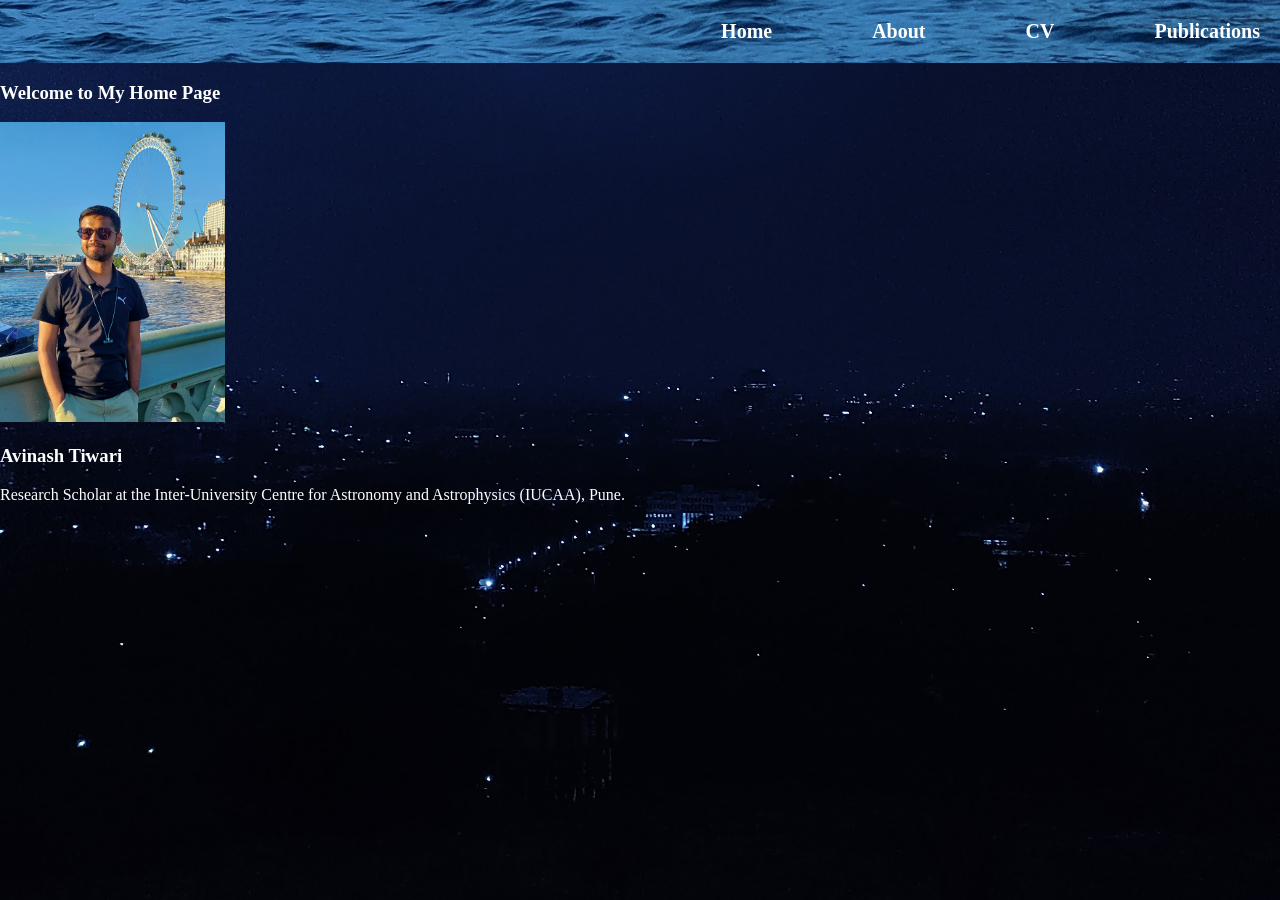
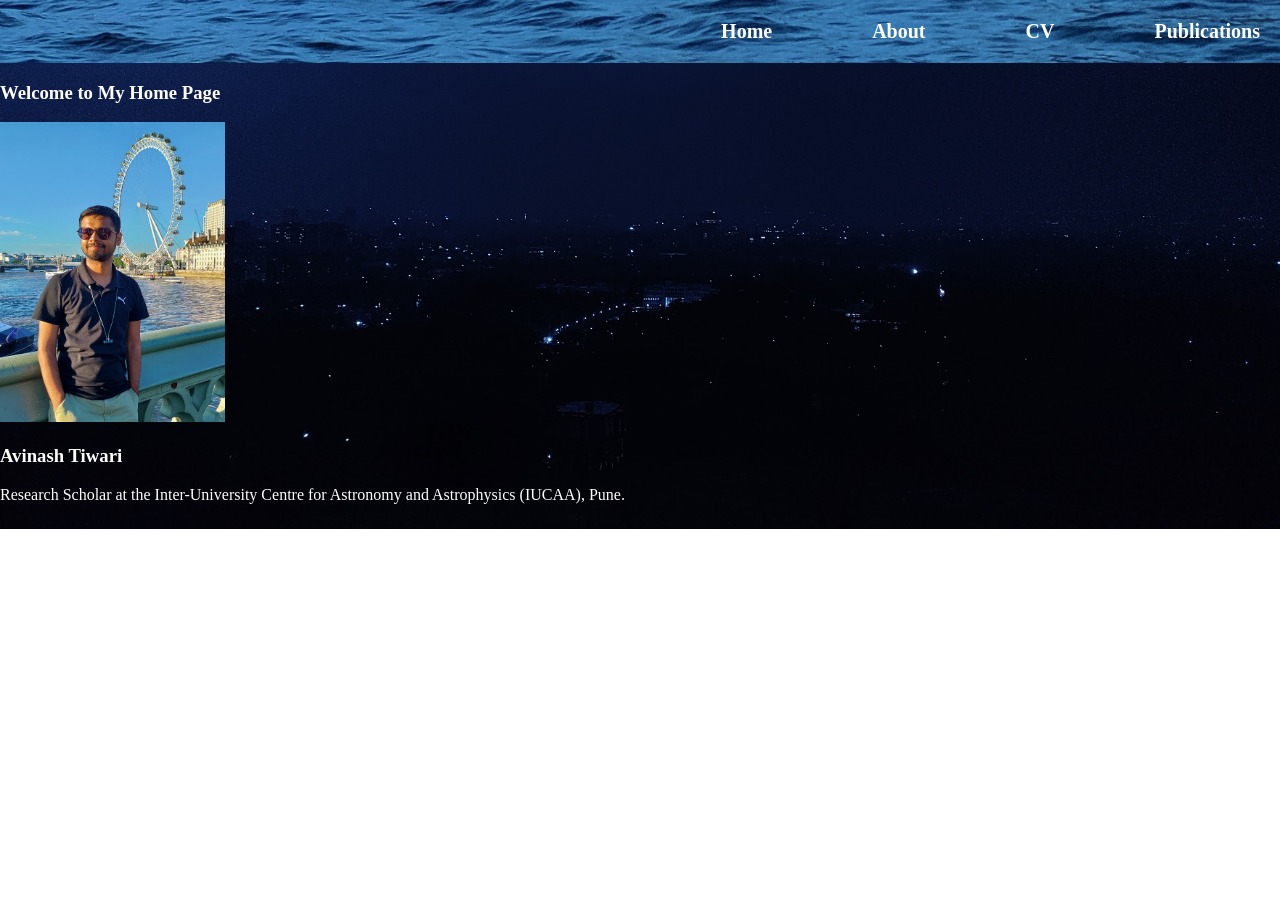
Before and after one commit to avinash-tiwari-at/avinash-tiwari-at.github.io, a Jekyll site: the page built from index.md, in a window 1280 px wide. Built offline with Jekyll 4.4.1, drawn with Linux system fonts in a browser that asks for light colours.

Commit message:
Update style.css

```diff
--- a/assets/style.css
+++ b/assets/style.css
@@ -33,7 +33,7 @@ body.home {
   background-size: cover;       /* cover whole page */
   background-repeat: no-repeat;
   background-position: center;
-  background-attachment: fixed; /* optional parallax effect */
+  background-attachment: scroll; /* optional parallax effect */
   color: #fff;
 }
 
@@ -42,15 +42,15 @@ body.about {
   background-size: cover;       /* cover whole page */
   background-repeat: no-repeat;
   background-position: center;
-  background-attachment: fixed; /* optional parallax effect */
+  background-attachment: scroll; /* optional parallax effect */
   color: #fff;
 }
 
 body.publications {
-  background-image: url('/assets/bg_pub.jpg');
+  background-image: url('/assets/bg_about.jpg');
   background-size: cover;       /* cover whole page */
   background-repeat: no-repeat;
   background-position: center;
-  background-attachment: fixed; /* optional parallax effect */
+  background-attachment: scroll; /* optional parallax effect */
   color: #fff;
 }
```
